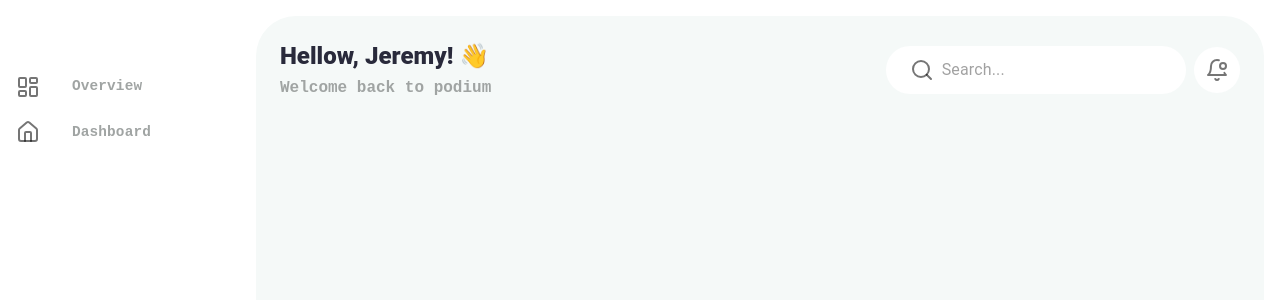
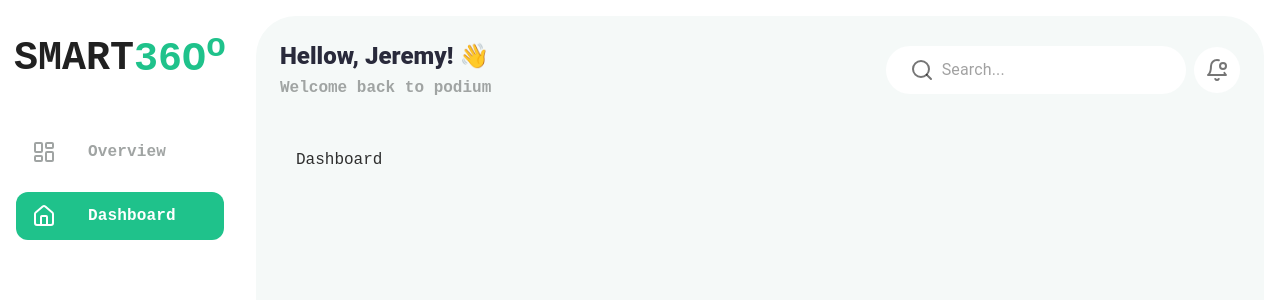
Before and after one commit to SambhajiShinde1234/saas-web-application-smart-agro, a React (Vite) app: page /dashboard in a window 1280 px wide. Shown: the top 300 px of the page. Built offline with nearby package versions, Linux system fonts and the light colour scheme.

Commit message:
done layout design

```diff
--- a/src/App.jsx
+++ b/src/App.jsx
@@ -1,5 +1,6 @@
 import { BrowserRouter as Router, Routes, Route } from 'react-router-dom';
 import Dashboard from './pages/dashboard/Dashboard';
+import Overview from './pages/overview/Overview';
 import Layout from './layout/layout';
 
 const App = () => {
@@ -15,6 +16,15 @@ const App = () => {
             </Layout>
           }
         />
+        <Route
+          exact
+          path="/overview"
+          element={
+            <Layout>
+              <Overview />
+            </Layout>
+          }
+        />
       </Routes>
     </Router>
   );
--- a/src/components/styled/styled.jsx
+++ b/src/components/styled/styled.jsx
@@ -1,4 +1,12 @@
-import { styled, Box, Stack, Typography, ListItemText } from '@mui/material';
+import {
+  styled,
+  Box,
+  Stack,
+  Typography,
+  Drawer,
+  ListItemButton,
+  ListItemIcon,
+} from '@mui/material';
 
 // icons
 
@@ -37,16 +45,67 @@ export const StyledSecondaryTypography = styled(Typography)(() => ({
 
 // sidebar
 
-export const StyledLogo = styled(Box)(() => ({
-  height: '3.5rem',
+export const StyledLogoBox = styled(Box)(() => ({
+  height: '7rem',
   display: 'flex',
   justifyContent: 'center',
   alignItems: 'center',
 }));
 
-export const StyledListeitemText = styled(Typography)(() => ({
-  color: '#A0A4A3',
+export const StyledLogo = styled('span')(() => ({
+  fontSize: '2.5rem',
+  fontWeight: '900',
+}));
+
+export const StyledLogoPro = styled(StyledLogo)(() => ({
+  color: '#1FC28B',
+}));
+
+export const StyledListeitemIcon = styled(ListItemIcon)(({ isactive }) => ({
+  color: isactive ? '#FFF' : '#A0A4A3',
+}));
+
+export const StyledListeitemText = styled(Typography)(({ isactive }) => ({
+  color: isactive ? '#FFF' : '#A0A4A3',
   fontWeight: '600',
-  fontSize: '0.9rem',
+  fontSize: '1rem',
   fontFamily: 'monospace',
 }));
+
+export const StyledListItemButton = styled(ListItemButton)(({ isactive }) => ({
+  background: isactive ? '#1FC28B' : '',
+  borderRadius: '12px',
+  '&:hover': {
+    background: isactive ? '#1FC28B' : '', // Provide fallback for hover when inactive
+  },
+}));
+
+// layout
+
+export const StyledLayoutBox = styled(Box)(() => ({
+  display: 'flex',
+  height: '100vh',
+  margin: '1rem',
+}));
+
+export const StyledDrawer = styled(Drawer)(({ drawerwidth }) => ({
+  width: drawerwidth,
+  flexShrink: 0,
+  '& .MuiDrawer-paper': {
+    width: drawerwidth,
+    boxSizing: 'border-box',
+    border: 'none',
+  },
+}));
+
+export const StyledMainBox = styled(Box)(({ drawerwidth }) => ({
+  flexGrow: 1,
+  width: `calc(100% - ${drawerwidth}px)`,
+  background: '#F5F9F8',
+  borderRadius: '40px',
+  padding: '1.5rem',
+}));
+
+export const StyledChildrenBox = styled(Box)(() => ({
+  margin: '3rem 1rem',
+}));
--- a/src/layout/components/Sidebar.jsx
+++ b/src/layout/components/Sidebar.jsx
@@ -1,46 +1,68 @@
-import {
-  List,
-  ListItem,
-  ListItemButton,
-  ListItemIcon,
-  ListItemText,
-} from '@mui/material';
+import { List, ListItem, ListItemText } from '@mui/material';
 import DashboardIcon from '../../components/icons/DashboardIcon';
 import OverviewIcon from '../../components/icons/OverviewIcon';
 import {
   StyledListeitemText,
   StyledLogo,
+  StyledLogoBox,
+  StyledLogoPro,
+  StyledListItemButton,
+  StyledListeitemIcon,
 } from '../../components/styled/styled';
+import { useLocation, useNavigate } from 'react-router-dom';
 
 const MENUS = [
   {
     id: 1,
     title: 'Overview',
     icon: <DashboardIcon />,
+    href: '/overview',
   },
   {
     id: 2,
     title: 'Dashboard',
     icon: <OverviewIcon />,
+    href: '/dashboard',
   },
 ];
-const Sidebar = () => {
+
+// eslint-disable-next-line react/prop-types
+const Sidebar = ({ handleDrawerToggle }) => {
+  const location = useLocation();
+  const navigate = useNavigate();
   return (
     <>
-      <StyledLogo>
-        <span></span>
-      </StyledLogo>
+      <StyledLogoBox>
+        <StyledLogo>
+          SMART
+          <StyledLogoPro>
+            36O<sup>o</sup>
+          </StyledLogoPro>
+        </StyledLogo>
+      </StyledLogoBox>
       <List>
         {MENUS.map((menu, index) => (
-          <ListItem key={index} disablePadding>
-            <ListItemButton>
-              <ListItemIcon>{menu.icon}</ListItemIcon>
+          <ListItem key={index}>
+            <StyledListItemButton
+              onClick={() => {
+                navigate(menu.href);
+                handleDrawerToggle();
+              }}
+              isactive={menu.href === location.pathname}
+            >
+              <StyledListeitemIcon isactive={menu.href === location.pathname}>
+                {menu.icon}
+              </StyledListeitemIcon>
               <ListItemText
                 primary={
-                  <StyledListeitemText>{menu.title}</StyledListeitemText>
+                  <StyledListeitemText
+                    isactive={menu.href === location.pathname}
+                  >
+                    {menu.title}
+                  </StyledListeitemText>
                 }
               />
-            </ListItemButton>
+            </StyledListItemButton>
           </ListItem>
         ))}
       </List>
--- a/src/layout/layout.jsx
+++ b/src/layout/layout.jsx
@@ -1,17 +1,17 @@
 /* eslint-disable react/prop-types */
 import { useState } from 'react';
-import {
-  Box,
-  Drawer,
-  IconButton,
-  useTheme,
-  useMediaQuery,
-} from '@mui/material';
+import { Box, IconButton, useTheme, useMediaQuery } from '@mui/material';
 import HumbergureMenu from '../components/icons/HumbergureMenu';
 import Header from './components/Header';
 import Sidebar from './components/Sidebar';
+import {
+  StyledChildrenBox,
+  StyledDrawer,
+  StyledLayoutBox,
+  StyledMainBox,
+} from '../components/styled/styled';
 
-const drawerWidth = 240;
+const drawerwidth = 240;
 
 const Layout = ({ children }) => {
   const [open, setOpen] = useState(false);
@@ -23,37 +23,20 @@ const Layout = ({ children }) => {
   };
 
   return (
-    <Box sx={{ display: 'flex', height: '100vh', margin: '1rem' }}>
+    <StyledLayoutBox>
       {/* Drawer (Sidebar) */}
-      <Drawer
+      <StyledDrawer
         variant={isMobileScreen ? 'temporary' : 'permanent'}
         open={open}
         onClose={handleDrawerToggle}
         ModalProps={{ keepMounted: true }}
-        sx={{
-          width: drawerWidth,
-          flexShrink: 0,
-          '& .MuiDrawer-paper': {
-            width: drawerWidth,
-            boxSizing: 'border-box',
-            border: 'none'
-          },
-        }}
+        drawerwidth={drawerwidth}
       >
-        <Sidebar />
-      </Drawer>
+        <Sidebar handleDrawerToggle={handleDrawerToggle} />
+      </StyledDrawer>
       {/* Main Content */}
-      <Box
-        component="main"
-        sx={{
-          flexGrow: 1,
-          width: `calc(100% - ${drawerWidth}px)`,
-           background: '#F5F9F8',
-           borderRadius: '40px',
-           padding: '1.5rem'
-        }}
-      >
-        <Box sx={{  }}>
+      <StyledMainBox component="main">
+        <Box>
           {isMobileScreen && (
             <IconButton
               edge="start"
@@ -66,11 +49,9 @@ const Layout = ({ children }) => {
           {/* Top Navbar */}
           <Header />
         </Box>
-        <Box sx={{ margin: '1rem' }}>
-          {/* {children} */}
-        </Box>
-      </Box>
-    </Box>
+        <StyledChildrenBox>{children}</StyledChildrenBox>
+      </StyledMainBox>
+    </StyledLayoutBox>
   );
 };
 
--- a/src/pages/dashboard/Dashboard.jsx
+++ b/src/pages/dashboard/Dashboard.jsx
@@ -1,9 +1,5 @@
-import React from 'react'
+const Dashboard = () => {
+  return <div>Dashboard</div>;
+};
 
-const Dashboard = () => {
-  return (
-    <div>Dashboard</div>
-  )
-}
-
-export default Dashboard
+export default Dashboard;
--- /dev/null
+++ b/src/pages/overview/Overview.jsx
@@ -0,0 +1,5 @@
+const Overview = () => {
+  return <div>Overview</div>;
+};
+
+export default Overview;
```
